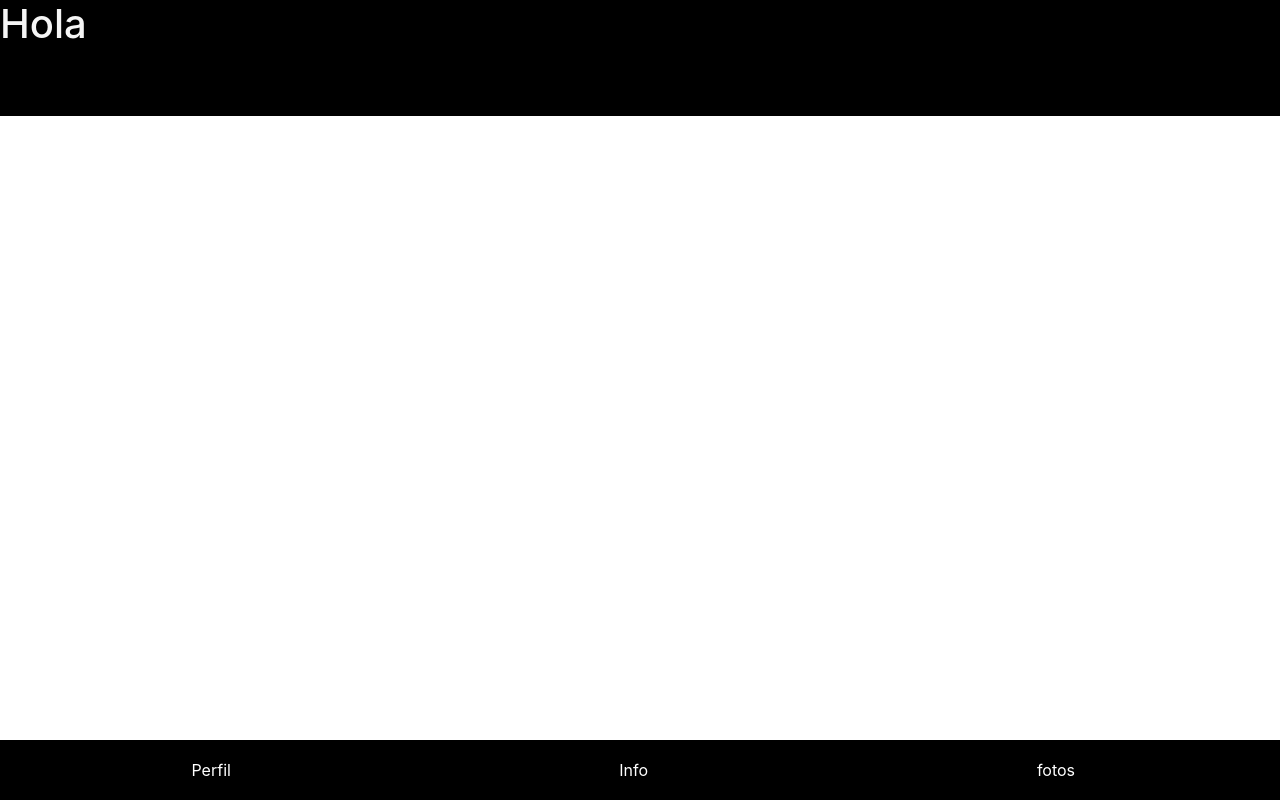
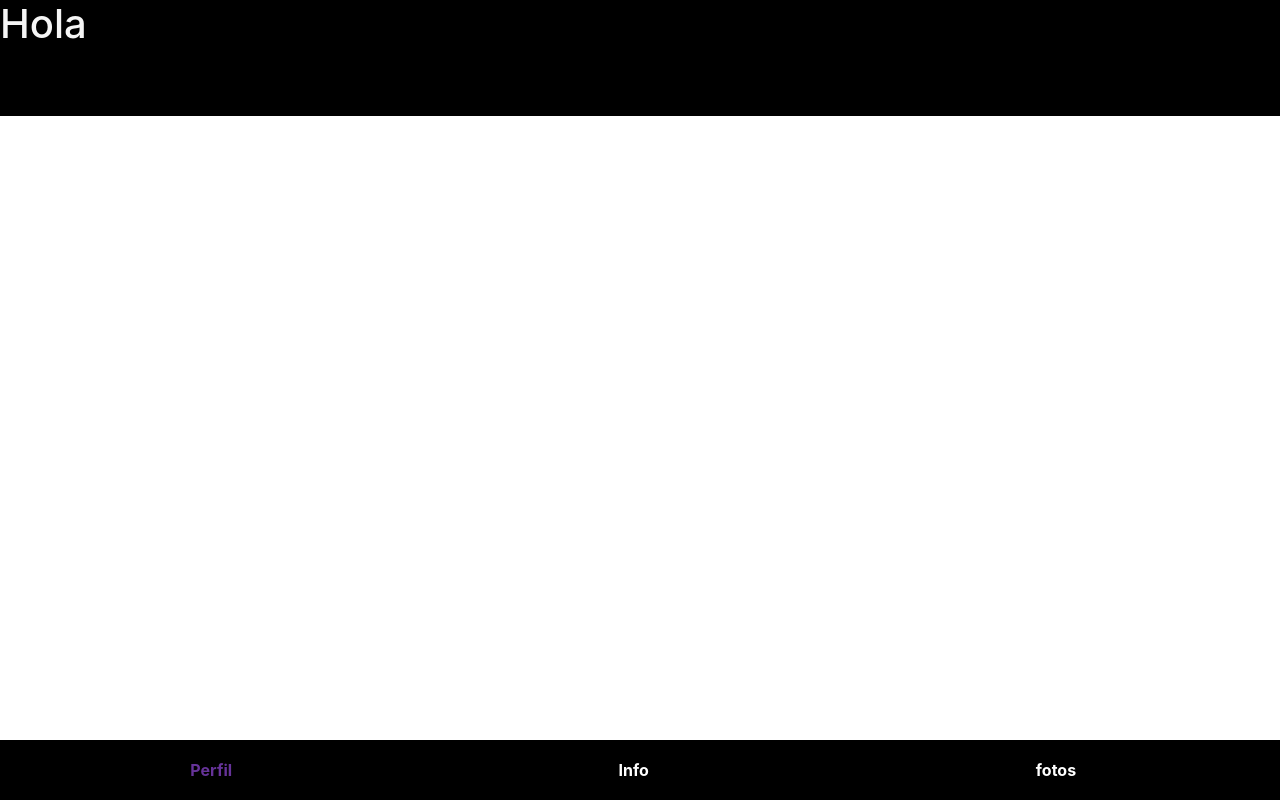
Before and after one commit to royne/skorts_ui, a React (Create React App) app: page /perfil in a window 1280 px wide. Built offline with nearby package versions, Linux system fonts and the light colour scheme.

Commit message:
redirection when update data

```diff
--- a/src/Components/profile/EditData.js
+++ b/src/Components/profile/EditData.js
@@ -2,6 +2,7 @@ import React, {useState, useEffect} from 'react';
 import MultiSelect from "react-multi-select-component";
 import { getSelecteds, getEscortProfile, sendFormData } from '../../services/editData'
 import Navbar from './Navbar';
+import { Redirect } from 'react-router-dom';
 
 const EditData = () => {
   const [EscortData, setEscortData] = useState({
@@ -31,6 +32,7 @@ const EditData = () => {
   const [selectedservice, setSelectedService] = useState([]);
   const [selectedlocation, setSelectedLocation] = useState([]);
 
+  const [status, setStatus] = useState(false)
 
   useEffect(() => {
     if (options.status) {
@@ -97,9 +99,10 @@ const EditData = () => {
     })
   }
 
-  const sendForm = e => {
+  const sendForm = async e => {
     e.preventDefault()
-    sendFormData(EscortData)
+    const response = await sendFormData(EscortData)
+    if (response.ok) setStatus(!status)
   }
 
   return (
@@ -257,6 +260,7 @@ const EditData = () => {
           </div>
         </form>
       </section>
+      { status && <Redirect to="/perfil" />}
     </main>
    );
 }
--- a/src/Components/profile/Navbar.js
+++ b/src/Components/profile/Navbar.js
@@ -1,17 +1,17 @@
 import React from 'react';
-import {Link} from 'react-router-dom'
+import {NavLink} from 'react-router-dom'
 
 const Navbar = () => {
   return (
     <nav className="nav_profile">
       <div className="nav_section">
-        <Link to="/perfil" className="nav_profile_link">Perfil</Link>
+        <NavLink to="/perfil" className="nav_profile_link" activeClassName="nav_profile_link_active">Perfil</NavLink>
       </div>
       <div className="nav_section">
-        <Link to="/editar-perfil" className="nav_profile_link">Info</Link>
+        <NavLink to="/editar-perfil" className="nav_profile_link" activeClassName="nav_profile_link_active">Info</NavLink>
       </div>
       <div className="nav_section">
-        <Link to="/editar-fotos" className="nav_profile_link">fotos</Link>
+        <NavLink to="/editar-fotos" className="nav_profile_link" activeClassName="nav_profile_link_active">fotos</NavLink>
       </div>
     </nav>
    );
--- a/src/styles/profile.css
+++ b/src/styles/profile.css
@@ -23,6 +23,18 @@
 }
 .nav_profile_link{
   color: #ffffff;
+  text-decoration: none;
+  font-weight: bold;
+}
+.nav_profile_link:hover{
+  text-decoration: none;
+  color: #ffffff;
+}
+.nav_profile_link_active{
+  color: rebeccapurple;
+}
+.nav_profile_link_active:hover{
+  color: rebeccapurple;
 }
 
 .edit_data_profile{
```
